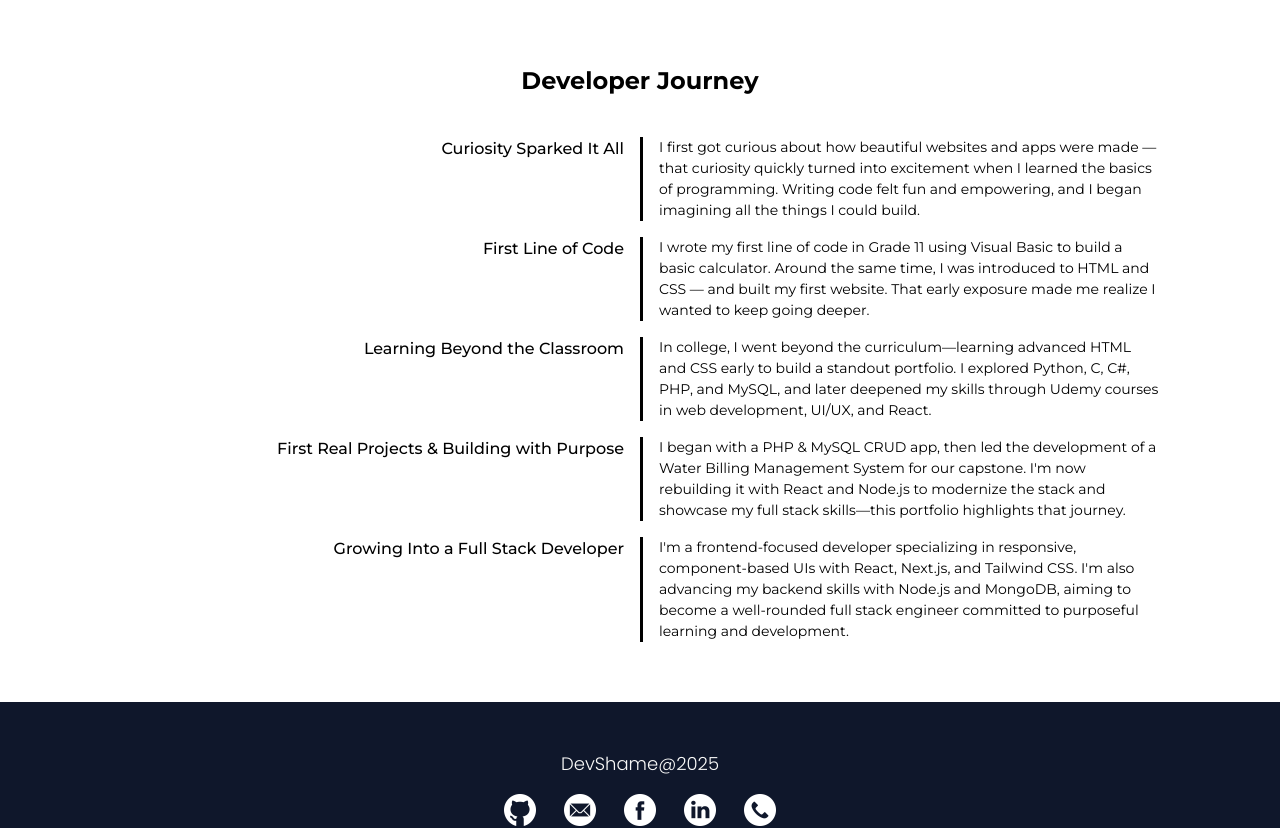
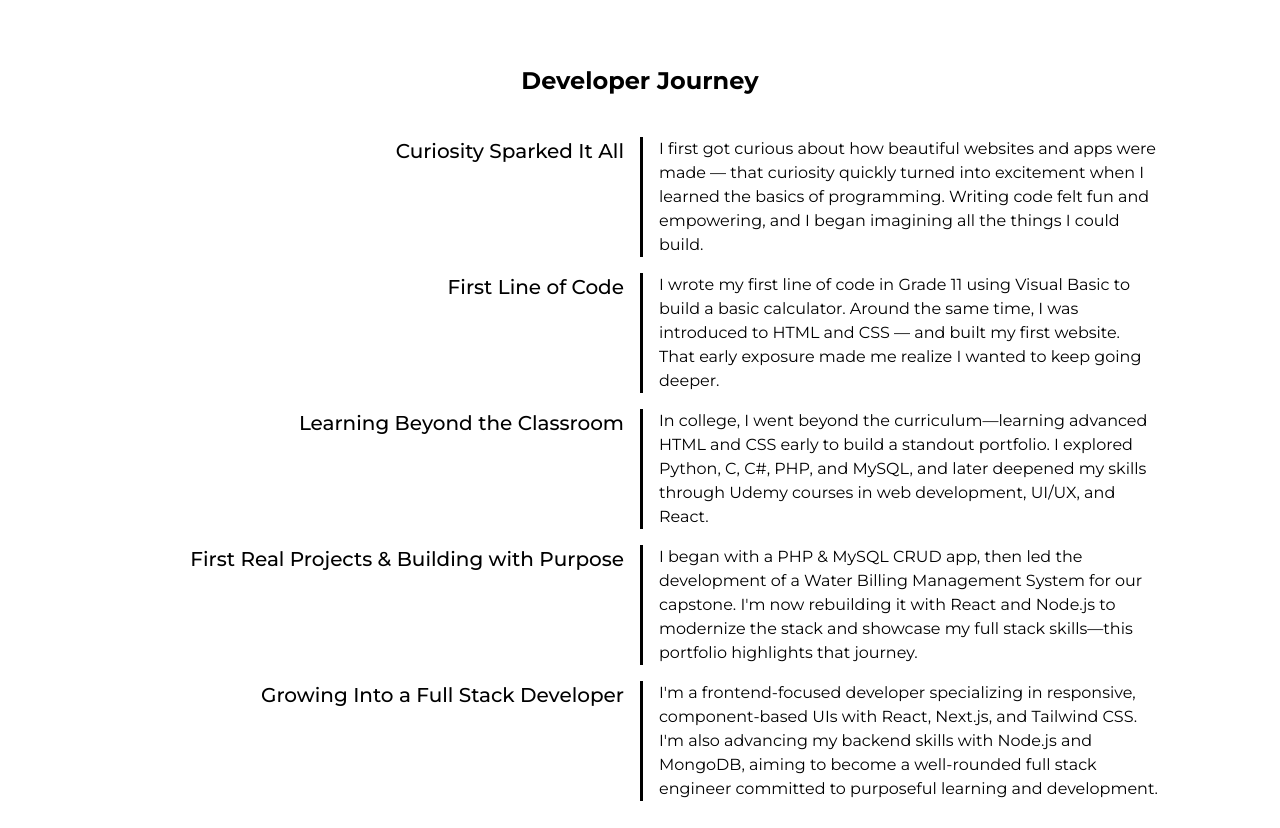
Before and after one commit to shameCanales/shame-portfolio, a React (Vite) app: page /about in a window 1280 px wide. Shown: the part 3220-4048 px from the top of the page. Built offline with nearby package versions, Linux system fonts and the light colour scheme; no server answers.

Commit message:
styled developer journey for extra large viewport

```diff
--- a/src/components/JourneyItem.jsx
+++ b/src/components/JourneyItem.jsx
@@ -3,10 +3,10 @@ export default function JourneyItem({ title, desc, color }) {
   return (
     <div className={`mt-4 border-l-[${color}] border-l-3 lg:border-l-0 pl-4 lg:pl-0 lg:grid lg:grid-cols-2 `}>
       <div>
-        <p className="montserrat-medium text-sm sm:text-base lg:text-right lg:pr-4">{title}</p>
+        <p className="montserrat-medium text-sm sm:text-base xl:text-xl lg:text-right  lg:pr-4">{title}</p>
       </div>
       <div>
-        <p className="montserrat-regular text-xs sm:text-sm leading-normal mt-1.5 lg:mt-0 lg:border-l-3 lg:pl-4">
+        <p className="montserrat-regular text-xs sm:text-sm xl:text-base leading-normal mt-1.5 lg:mt-0 lg:border-l-3 lg:pl-4">
           {desc}
         </p>
       </div>
```
